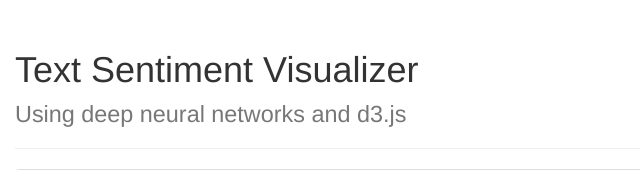
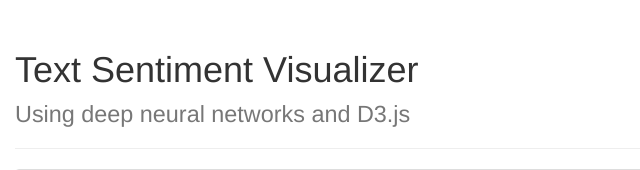
Before and after one commit to LucasEstevam/textSentimentViz, a website: page public/index.html in a window 1280 px wide. Shown: the top 170 px of the page, 0-640 px from the left. Drawn offline with nearby package versions, Linux system fonts and the light colour scheme.

Commit message:
d3 name fix

```diff
--- a/public/index.html
+++ b/public/index.html
@@ -28,7 +28,7 @@
       <![endif]-->
     <div class="container-fluid">
       <div class="page-header">
-        <h1>Text Sentiment Visualizer <br/><small> Using deep neural networks and d3.js</small></h1>
+        <h1>Text Sentiment Visualizer <br/><small> Using deep neural networks and D3.js</small></h1>
       </div>
       <div class="panel panel-default">
         <div class="panel-body" id="maincontent">
```
